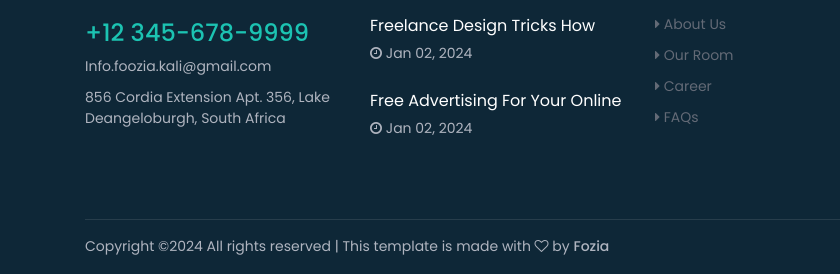
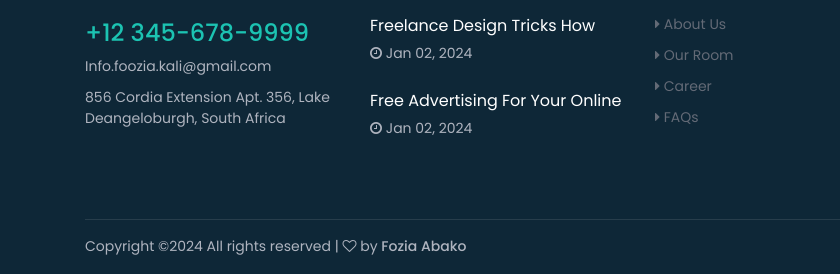
Before and after one commit to Foauzia/Luckyrom.com, a website: page index.html in a window 1280 px wide. Shown: the part 5258-5532 px from the top of the page, 0-840 px from the left. Drawn offline with nearby package versions, Linux system fonts and the light colour scheme; files that its build step writes are made by us from their sources; files whose address does not match are found by name; a web font is replaced by a local one.

Commit message:
Update index.html

```diff
--- a/index.html
+++ b/index.html
@@ -765,7 +765,7 @@
                         <!-- Copywrite Text -->
                         <div class="copywrite-text">
                             <p><!-- Link back to Colorlib can't be removed. Template is licensed under CC BY 3.0. -->
-Copyright &copy;<script>document.write(new Date().getFullYear());</script> All rights reserved | This template is made with <i class="fa fa-heart-o" aria-hidden="true"></i> by <a href="https://colorlib.com" target="_blank">Fozia</a>
+Copyright &copy;<script>document.write(new Date().getFullYear());</script> All rights reserved |  <i class="fa fa-heart-o" aria-hidden="true"></i> by <a href="https://colorlib.com" target="_blank">Fozia Abako</a>
 <!-- Link back to Colorlib can't be removed. Template is licensed under CC BY 3.0. --></p>
                         </div>
                     </div>
```
